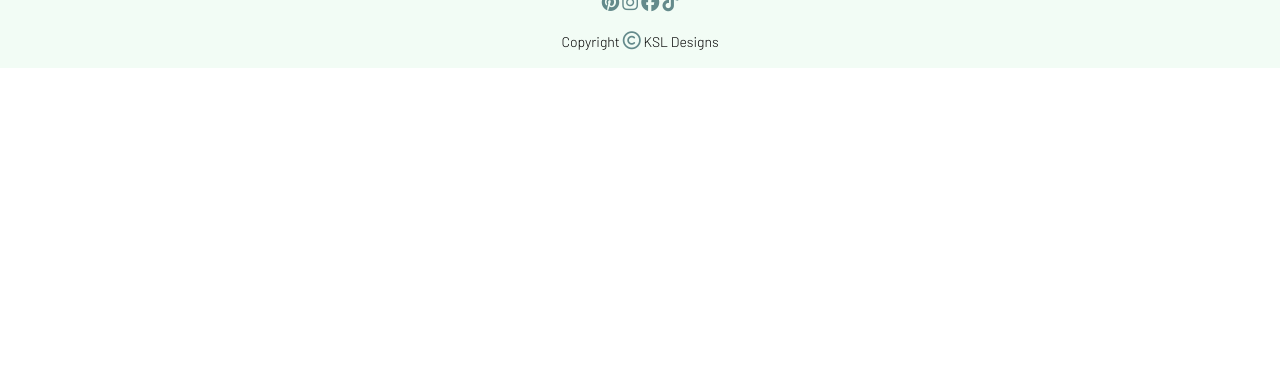
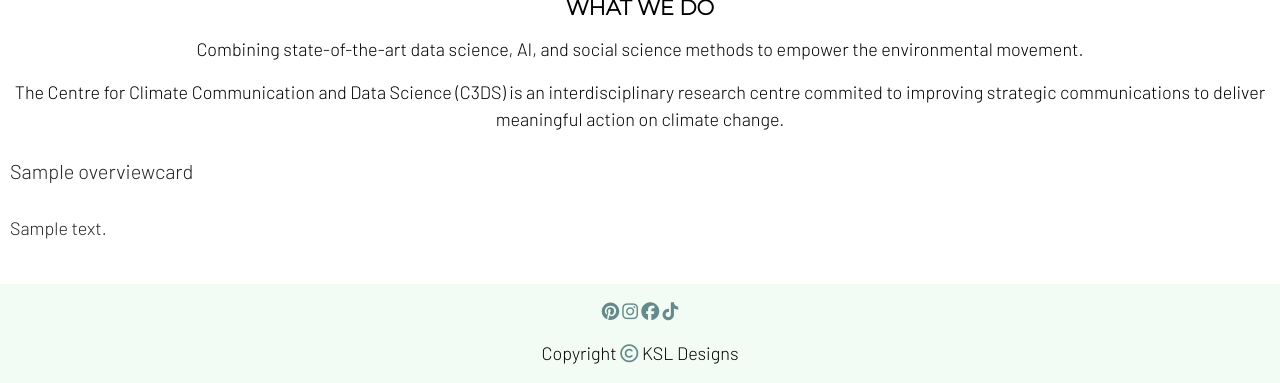
Before and after one commit to llewellynksj/c3ds, a Django app: page / in a window 1280 px wide. Shown: the part 667-1050 px from the top of the page. Before the commit the page ends 735 px from the top, so only its background shows below. Run offline with Django 3.2, Linux system fonts and the light colour scheme; tables that the repository leaves empty hold one stand-in row (values such as "Sample post"); some libraries are stand-ins or nearby versions.

Commit message:
Add overview section and styles

```diff
--- a/home/templates/home.html
+++ b/home/templates/home.html
@@ -35,33 +35,60 @@
             </div>
         </section>
 
-        <!-- Principles -->
+        <!-- Objectives -->
         <section>
             <div class="text-center">
-                <h1 class="my-2"><strong>Core Principles</strong></h1>
+                <h1 class="my-2"><strong>Core Objectives</strong></h1>
                 <div class="row justify-content-center mt-4 pt-3">
                     <div class="col-12 col-sm-3 text-center">
-                        <i class="fa-duotone fa-people-group principles-icon pb-1"></i>
+                        <i class="fa-duotone fa-people-group objectives-icon pb-1"></i>
                         <h2>ENGAGING</h2>
                         <p>strategic actors and communicators to improve media practice</p>
                     </div>
                     <div class="col-12 col-sm-3 mx-2">
-                        <i class="fa-duotone fa-file-chart-pie principles-icon pb-1"></i>
+                        <i class="fa-duotone fa-file-chart-pie objectives-icon pb-1"></i>
                         <h2>EVALUATING</h2>
                         <p>strategic communications by a range of diverse actors</p>
                     </div>
                     <div class="col-12 col-sm-3">
-                        <i class="fa-duotone fa-head-side-brain principles-icon pb-1"></i>
+                        <i class="fa-duotone fa-head-side-brain objectives-icon pb-1"></i>
                         <h2>UNDERSTANDING</h2>
                         <p>the digital media ecosystem around climate change</p>
                     </div>
                 </div>
             </div>
-            <div class="principles-bkgrd">
+            <div>
                 <img class="screen-break" src="https://res.cloudinary.com/ddqyimddv/image/upload/v1692027288/wave_fzr1gk_1_-cropped_qmorjm.svg" alt="">
             </div>
         </section>
 
+        <!-- Overview -->
+        <section class="container-fluid">
+            <div class="text-center">
+                <h1 class="my-3"><strong>What we do</strong></h1>
+                <p>Combining state-of-the-art data science, AI, and social science methods to empower the environmental movement.</p>
+                <p>The Centre for Climate Communication and Data Science (C3DS) is an interdisciplinary research centre commited to improving strategic communications to deliver meaningful action on climate change.</p>
+            </div>
+            <div class="col-12">
+                <div class="row row-cols-sm-3">
+                    {% for item in overview_card_objects %}
+                        <div class="card-body">
+                            <a href="#" class="">
+                                <div class=" d-flex text-left">
+                                    <h2 class="">{{ item.title }}</h2>
+                                </div>
+                                <div>
+                                    <img src="{{ item.card_image.url }}" alt="">
+                                </div>
+                                <div class=" d-flex text-left">
+                                    <p>{{ item.summary }}</p>
+                                </div>
+                            </a>
+                        </div>
+                    {% endfor %}
+                </div>
+            </div>
+        </section>
     </div>
 
 
--- a/home/views.py
+++ b/home/views.py
@@ -5,7 +5,8 @@ from .models import Carousel, OverviewCard
 
 def home(request):
     carousel_objects = Carousel.objects.all
-    context = {'carousel_objects': carousel_objects}
+    overview_card_objects = OverviewCard.objects.all
+    context = {'carousel_objects': carousel_objects, 'overview_card_objects': overview_card_objects}
     return render(request, 'home.html', context)
 
 
--- a/static/css/style.css
+++ b/static/css/style.css
@@ -31,16 +31,20 @@ a {
 
 h1 {
     font-family: Montserrat, sans-serif;
-    font-size: 18px;
+    font-size: 21px;
     text-transform: uppercase;
 }
 
+.page-title {
+    font-size: 18px;
+}
+
 h2 {
-    font-size: 16px;
+    font-size: 20px;
 }
 
 p {
-    font-size: 14px;
+    font-size: 18px;
 }
 
 .screen-break {
@@ -55,15 +59,32 @@ p {
     height: 30px;
 }
 
-/* Principles */
-.principles-icon {
+/* Objectives */
+.objectives-icon {
     font-size: 28px;
+}
+
+/* Overview */
+.card-title {
+    text-align: center;
+    font-size: 1.2rem;
+    padding: 8px 0;
+}
+
+.card-body {
+    padding: 5px;
+    border-radius: 15px;
+    margin: 5px;
+}
+
+.card-body img {
+    border-radius: 15px;
 }
 
 
 /* Media queries */
 @media (min-width: 1400px) {
-    h1 {
+    .page-title {
         font-size: 24px;
     }
 }
--- a/templates/base.html
+++ b/templates/base.html
@@ -74,7 +74,7 @@
       </div>
     </div>
     <div>
-        <h1 class="my-3 mx-2">Centre for Climate Communication & Data Science</h1>
+        <h1 class="my-3 mx-2 page-title">Centre for Climate Communication & Data Science</h1>
     </div>
   </nav>
 
```
